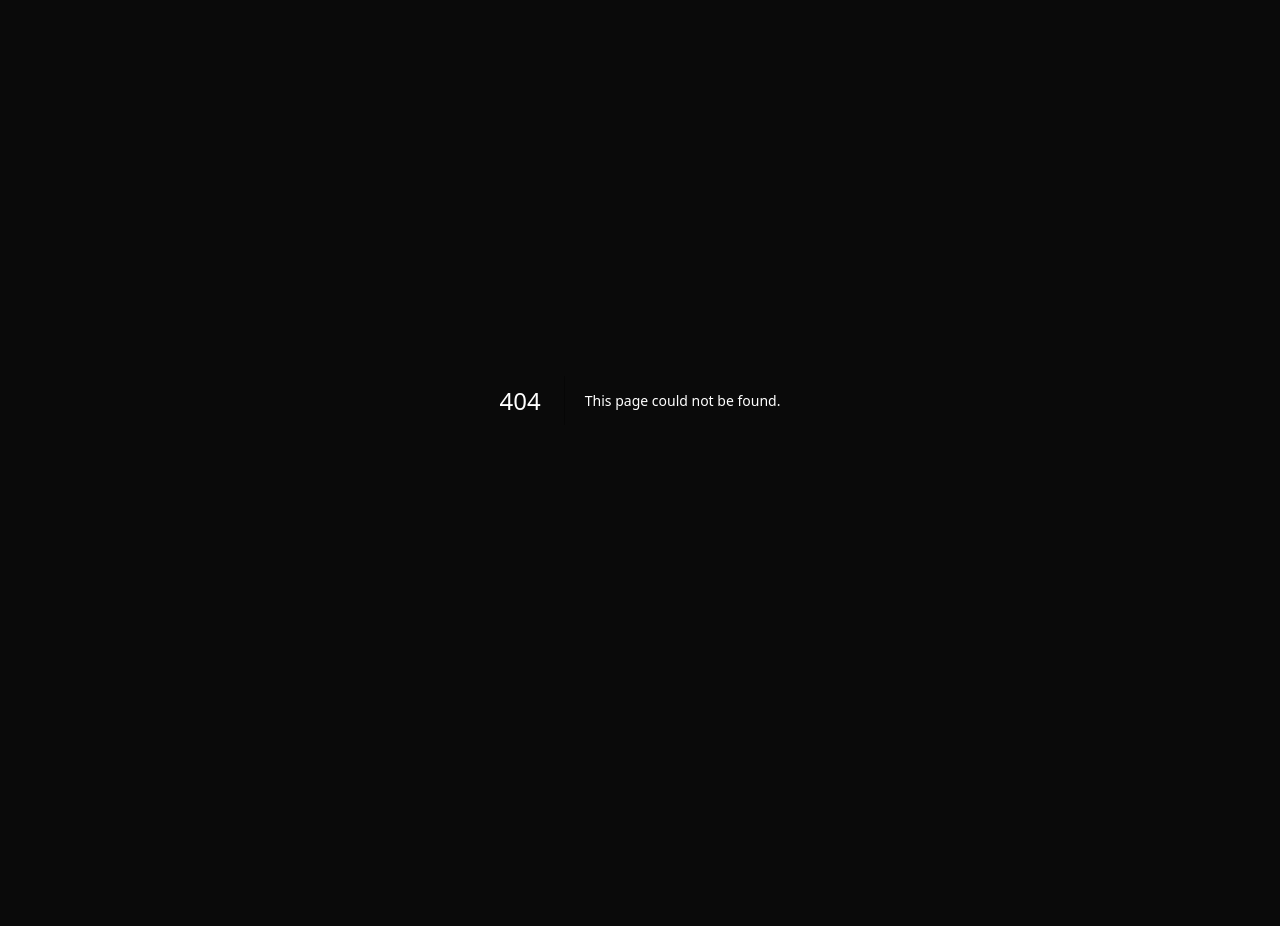
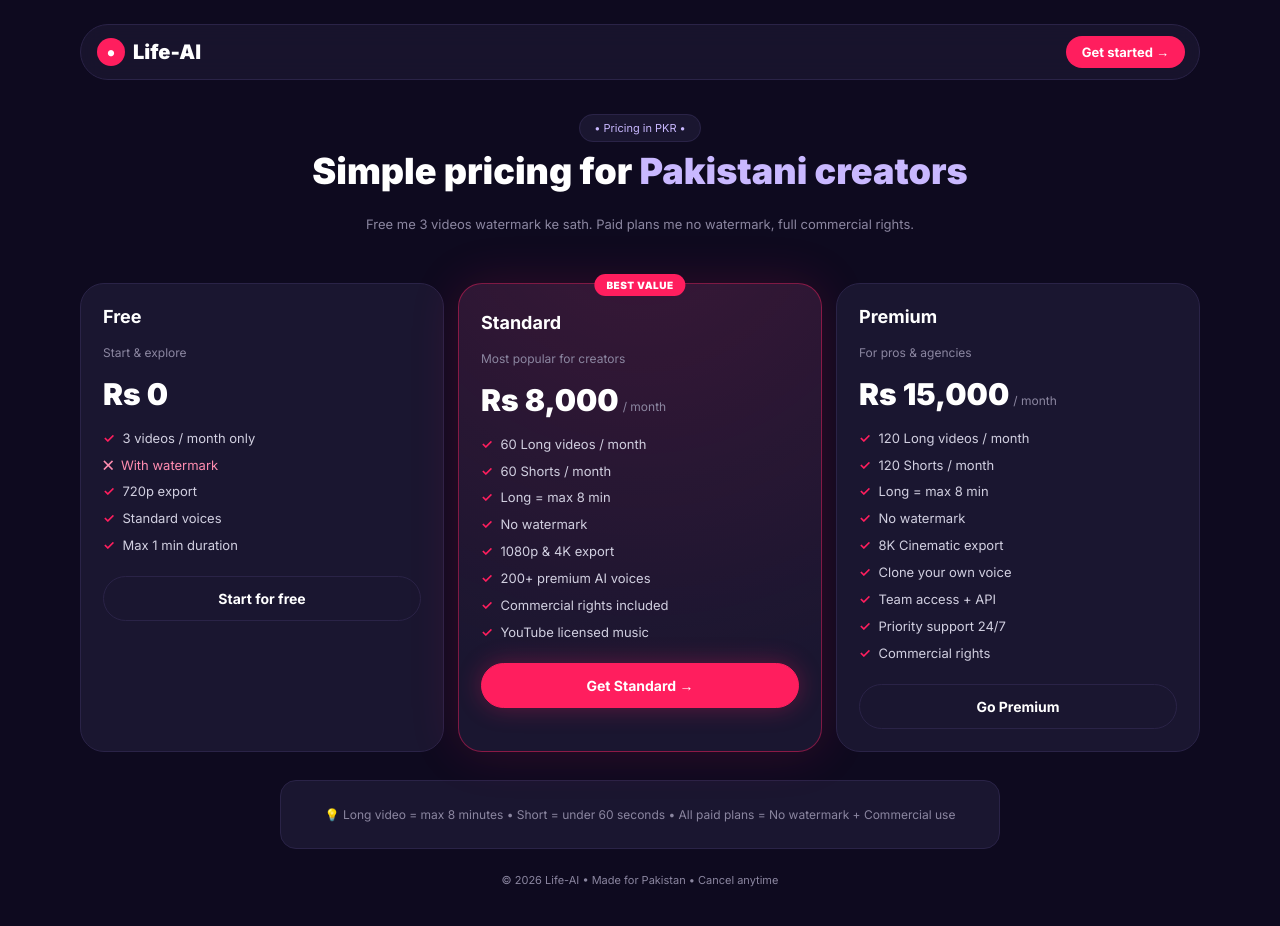
Before and after one commit to muradofficalid-art/LifeAI, a Next.js app: page /pricing in a window 1280 px wide. Before the commit this address had no page. Shown: the top 926 px of the page. Before the commit the page ends 800 px from the top, so only its background shows below. Built offline with nearby package versions, Linux system fonts and the light colour scheme.

Commit message:
Create page.tsx

```diff
--- /dev/null
+++ b/app/pricing/page.tsx
@@ -0,0 +1,98 @@
+'use client'
+import Link from 'next/link'
+
+const THEME = {
+  bg: '#0E0A1F',
+  card: '#1A1630',
+  cardBorder: '#2A2347',
+  primary: '#FF1E5E',
+  accent: '#C9B8FF',
+  muted: '#8B86A0',
+}
+
+export default function Pricing(){
+  const plans = [
+    {
+      name: 'Free',
+      price: 'Rs 0',
+      sub: 'Start & explore',
+      features: ['3 videos / month only', 'With watermark', '720p export', 'Standard voices', 'Max 1 min duration'],
+      btn: 'Start for free',
+      highlight: false
+    },
+    {
+      name: 'Standard',
+      price: 'Rs 8,000',
+      priceNote: '/ month',
+      sub: 'Most popular for creators',
+      features: ['60 Long videos / month', '60 Shorts / month', 'Long = max 8 min', 'No watermark', '1080p & 4K export', '200+ premium AI voices', 'Commercial rights included', 'YouTube licensed music'],
+      btn: 'Get Standard →',
+      highlight: true,
+      tag: 'BEST VALUE'
+    },
+    {
+      name: 'Premium',
+      price: 'Rs 15,000',
+      priceNote: '/ month',
+      sub: 'For pros & agencies',
+      features: ['120 Long videos / month', '120 Shorts / month', 'Long = max 8 min', 'No watermark', '8K Cinematic export', 'Clone your own voice', 'Team access + API', 'Priority support 24/7', 'Commercial rights'],
+      btn: 'Go Premium',
+      highlight: false
+    },
+  ]
+
+  return(
+    <>
+    <style>{`@import url('https://fonts.googleapis.com/css2?family=Inter:wght@400;700;900&display=swap'); *{font-family:'Inter',sans-serif; box-sizing:border-box}`}</style>
+    <div style={{background:THEME.bg, minHeight:'100vh', color:'white', padding:'0 12px 40px'}}>
+
+      <div style={{position:'sticky', top:'12px', zIndex:50, padding:'12px 0'}}>
+        <nav style={{background:'rgba(26,22,48,0.85)', backdropFilter:'blur(12px)', height:'56px', borderRadius:'999px', display:'flex', alignItems:'center', justifyContent:'space-between', padding:'0 14px 0 16px', border:`1px solid ${THEME.cardBorder}`, maxWidth:'1120px', margin:'0 auto'}}>
+          <Link href="/" style={{fontWeight:900, fontSize:'20px', color:'white', textDecoration:'none', display:'flex', alignItems:'center', gap:'8px'}}>
+            <span style={{background:THEME.primary, width:'28px', height:'28px', borderRadius:'50%', display:'flex', alignItems:'center', justifyContent:'center'}}>•</span> Life-AI
+          </Link>
+          <Link href="/signup" style={{background:THEME.primary, color:'white', padding:'8px 16px', borderRadius:'999px', fontSize:'13px', fontWeight:700, textDecoration:'none'}}>Get started →</Link>
+        </nav>
+      </div>
+
+      <div style={{textAlign:'center', padding:'36px 16px 10px', maxWidth:'720px', margin:'0 auto'}}>
+        <span style={{background:THEME.card, color:THEME.accent, fontSize:'11px', padding:'6px 14px', borderRadius:'999px', border:`1px solid ${THEME.cardBorder}`}}>• Pricing in PKR •</span>
+        <h1 style={{fontSize:'36px', fontWeight:900, marginTop:'16px', lineHeight:'1.1'}}>Simple pricing for <span style={{color:THEME.accent}}>Pakistani creators</span></h1>
+        <p style={{color:THEME.muted, fontSize:'13px', marginTop:'10px'}}>Free me 3 videos watermark ke sath. Paid plans me no watermark, full commercial rights.</p>
+      </div>
+
+      <div style={{maxWidth:'1120px', margin:'28px auto 0', display:'grid', gap:'14px', gridTemplateColumns:'repeat(auto-fit, minmax(300px, 1fr))'}}>
+        {plans.map((p)=>(
+          <div key={p.name} style={{
+            background: p.highlight ? `radial-gradient(500px at 50% -20%, ${THEME.primary}25, transparent), ${THEME.card}` : THEME.card,
+            border:`1px solid ${p.highlight ? THEME.primary+'70' : THEME.cardBorder}`,
+            borderRadius:'24px', padding:'22px', position:'relative',
+            boxShadow: p.highlight ? `0 0 50px ${THEME.primary}25` : 'none'
+          }}>
+            {p.tag && <span style={{position:'absolute', top:'-10px', left:'50%', transform:'translateX(-50%)', background:THEME.primary, color:'white', fontSize:'10px', padding:'5px 12px', borderRadius:'999px', fontWeight:800, letterSpacing:'0.5px'}}>{p.tag}</span>}
+            <h3 style={{fontSize:'18px', fontWeight:700, marginTop: p.tag ? '6px' : '0'}}>{p.name}</h3>
+            <p style={{fontSize:'12px', color:THEME.muted, marginTop:'4px'}}>{p.sub}</p>
+            <div style={{marginTop:'16px', display:'flex', alignItems:'baseline', gap:'4px'}}>
+              <span style={{fontSize:'30px', fontWeight:900}}>{p.price}</span><span style={{color:THEME.muted, fontSize:'12px'}}>{p.priceNote || ''}</span>
+            </div>
+            <div style={{marginTop:'18px', display:'grid', gap:'10px'}}>
+              {p.features.map(f=>(
+                <div key={f} style={{fontSize:'13px', color: f.includes('watermark') && f.includes('With') ? '#FF8DB0' : '#D1CFE0', display:'flex', gap:'8px', lineHeight:'1.3'}}>
+                  <span style={{color: f.includes('With watermark') ? '#FF8DB0' : THEME.primary, fontWeight:700}}>{f.includes('With watermark') ? '✕' : '✓'}</span> {f}
+                </div>
+              ))}
+            </div>
+            <Link href="/signup" style={{background: p.highlight ? THEME.primary : 'transparent', color:'white', border:`1px solid ${p.highlight ? THEME.primary : THEME.cardBorder}`, padding:'13px', borderRadius:'999px', fontSize:'14px', fontWeight:700, textDecoration:'none', display:'block', textAlign:'center', marginTop:'22px', boxShadow: p.highlight ? `0 0 24px ${THEME.primary}50` : 'none'}}>{p.btn}</Link>
+          </div>
+        ))}
+      </div>
+
+      <div style={{maxWidth:'720px', margin:'28px auto 0', background:THEME.card, border:`1px solid ${THEME.cardBorder}`, borderRadius:'16px', padding:'14px', textAlign:'center'}}>
+        <p style={{fontSize:'12px', color:THEME.muted}}>💡 Long video = max 8 minutes • Short = under 60 seconds • All paid plans = No watermark + Commercial use</p>
+      </div>
+
+      <p style={{textAlign:'center', color:THEME.muted, fontSize:'11px', marginTop:'24px'}}>© 2026 Life-AI • Made for Pakistan • Cancel anytime</p>
+    </div>
+    </>
+  )
+}
```
